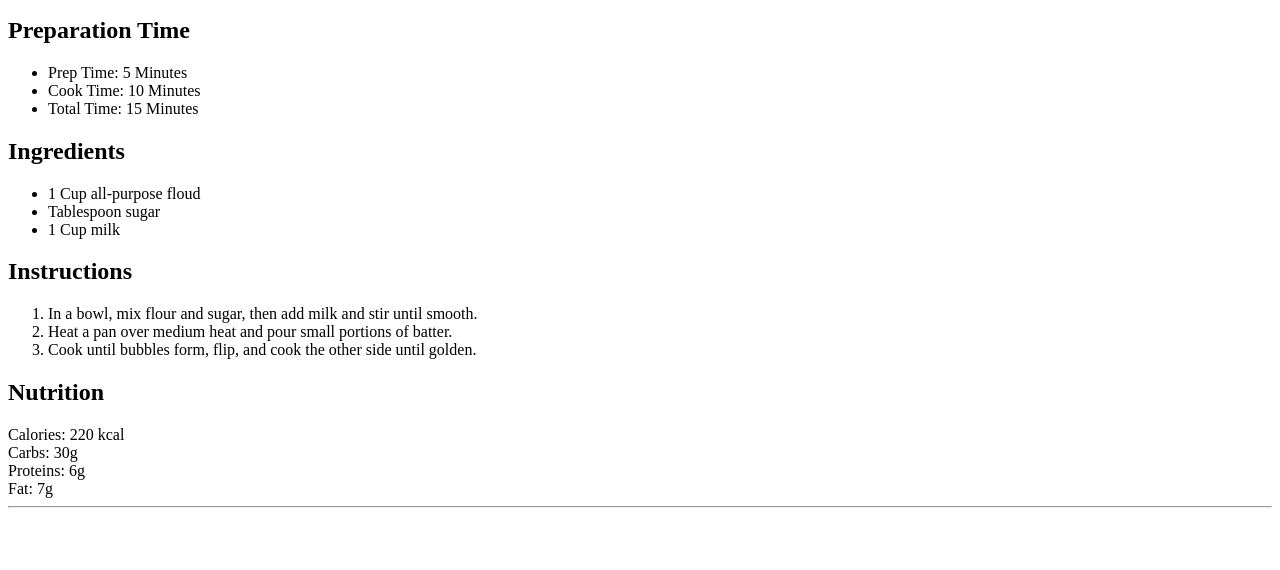
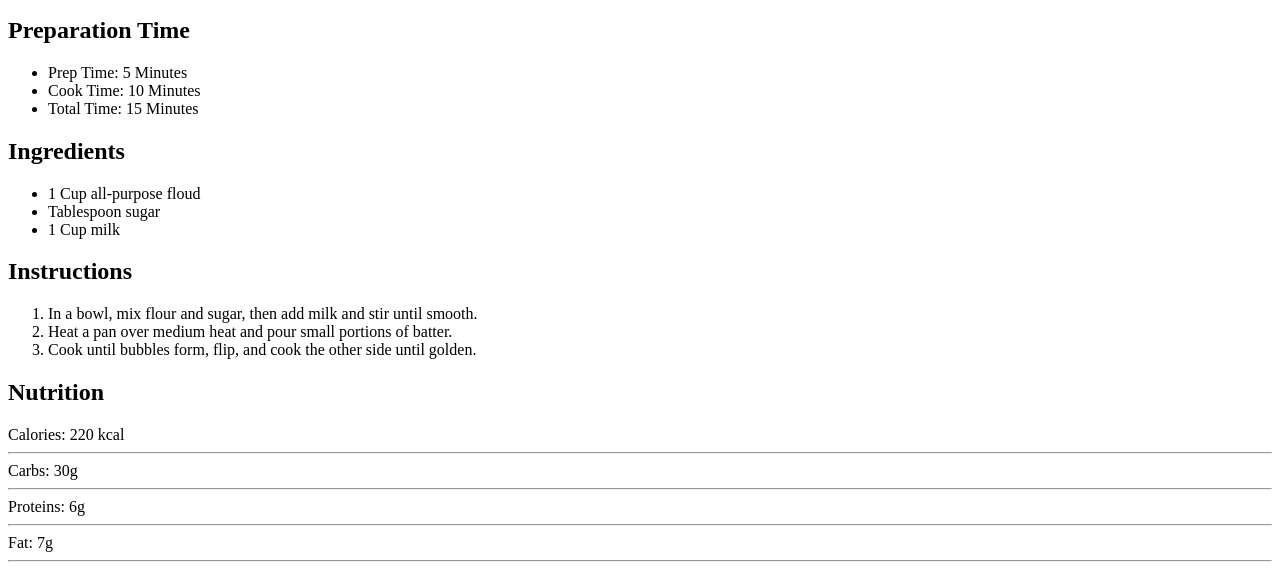
Before and after one commit to Seezo0/213code-fullstackjs, a plain HTML site: page index.html in a window 1280 px wide. Shown: the part 353-923 px from the top of the page. Before the commit the page ends 869 px from the top, so only its background shows below. Drawn offline with Linux system fonts and the light colour scheme.

Commit message:
Update index.html

```diff
--- a/index.html
+++ b/index.html
@@ -28,10 +28,9 @@
         <li>Cook until bubbles form, flip, and cook the other side until golden.</li>
     </ol>
     <h2>Nutrition</h2>
-    <span>Calories: 220 kcal</span><br>
-    <span>Carbs: 30g</span><br>
-    <span>Proteins: 6g</span><br>
-    <span>Fat: 7g</span><br>
-    <hr>
+    <span>Calories: 220 kcal</span><hr>
+    <span>Carbs: 30g</span><hr>
+    <span>Proteins: 6g</span><hr>
+    <span>Fat: 7g</span><hr>
 </body>
 </html>
```
